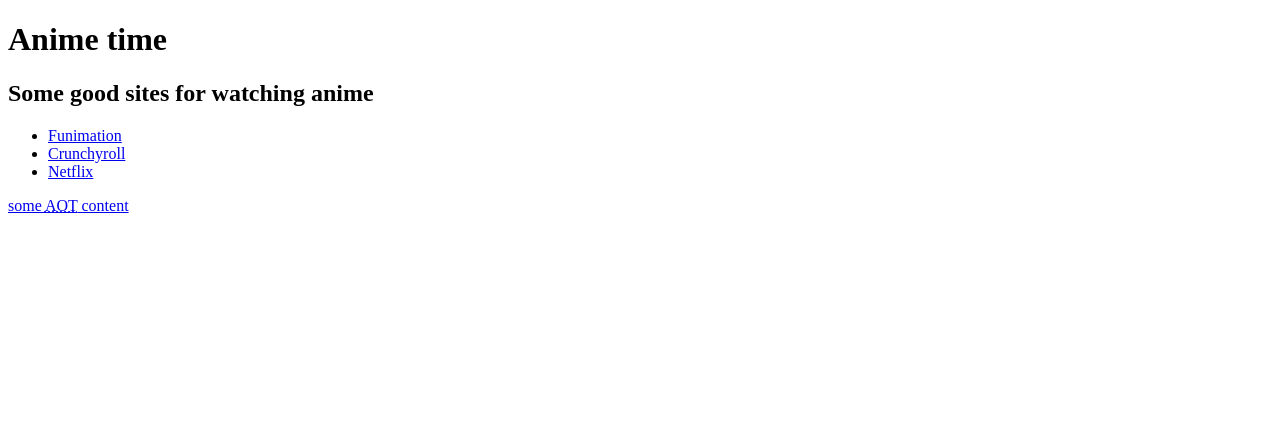
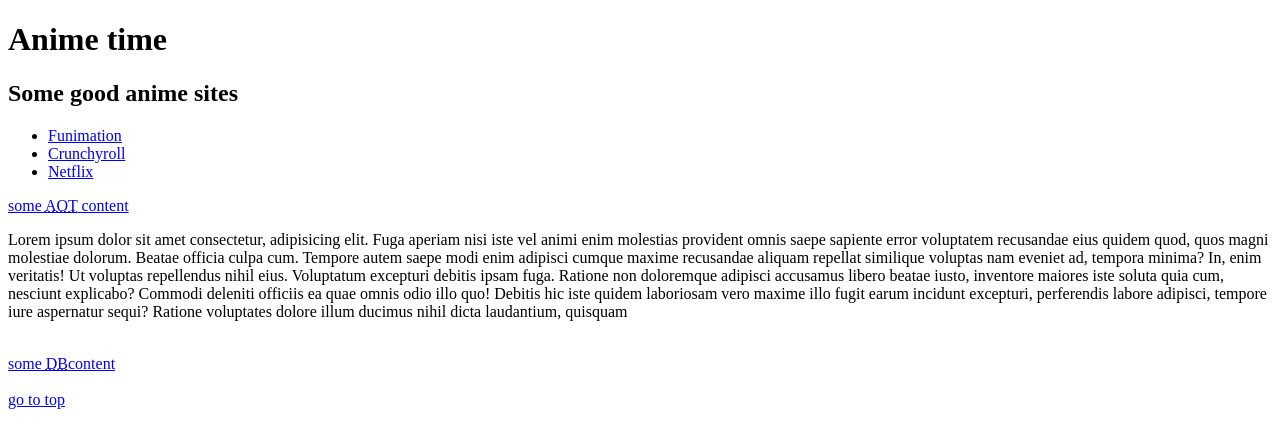
Before and after one commit to zhivkosrb/HTML_CSS_homework_zh, a plain HTML site: page working with hyperlinks/index.html in a window 1280 px wide. Drawn offline with Linux system fonts and the light colour scheme.

Commit message:
Pva i donekade vtora
imav malo uppsie taka da gi pravam nanovo domashnite

```diff
--- a/working with hyperlinks/index.html
+++ b/working with hyperlinks/index.html
@@ -7,7 +7,7 @@
   </head>
   <body>
     <h1>Anime time</h1>
-    <h2>Some good sites for watching anime</h2>
+    <h2 id="gore">Some good anime sites</h2>
     <ul>
       <li><a href="https://www.funimation.com/">Funimation</a></li>
       <li><a href="https://www.crunchyroll.com/">Crunchyroll</a></li>
@@ -16,5 +16,28 @@
     <a href="./Attack on Titan/index.html"
       >some <abbr title="Attack on Titan">AOT</abbr> content</a
     >
+    <br />
+    <p>
+      Lorem ipsum dolor sit amet consectetur, adipisicing elit. Fuga aperiam
+      nisi iste vel animi enim molestias provident omnis saepe sapiente error
+      voluptatem recusandae eius quidem quod, quos magni molestiae dolorum.
+      Beatae officia culpa cum. Tempore autem saepe modi enim adipisci cumque
+      maxime recusandae aliquam repellat similique voluptas nam eveniet ad,
+      tempora minima? In, enim veritatis! Ut voluptas repellendus nihil eius.
+      Voluptatum excepturi debitis ipsam fuga. Ratione non doloremque adipisci
+      accusamus libero beatae iusto, inventore maiores iste soluta quia cum,
+      nesciunt explicabo? Commodi deleniti officiis ea quae omnis odio illo quo!
+      Debitis hic iste quidem laboriosam vero maxime illo fugit earum incidunt
+      excepturi, perferendis labore adipisci, tempore iure aspernatur sequi?
+      Ratione voluptates dolore illum ducimus nihil dicta laudantium, quisquam
+    </p>
+    <br />
+    <a href="./Dragon Ball/index.html"
+      >some <abbr title="Dragon Ball">DB</abbr>content</a
+    >
+    <br />
+    <br />
+
+    <a href="#gore">go to top</a>
   </body>
 </html>
```
Also changed, not shown: working with hyperlinks/Attack on Titan/index.html (+10 -1 lines), working with hyperlinks/Attack on Titan/music/music.html (added, +31 -0 lines), working with hyperlinks/Dragon Ball/index.html (added, +20 -0 lines).
